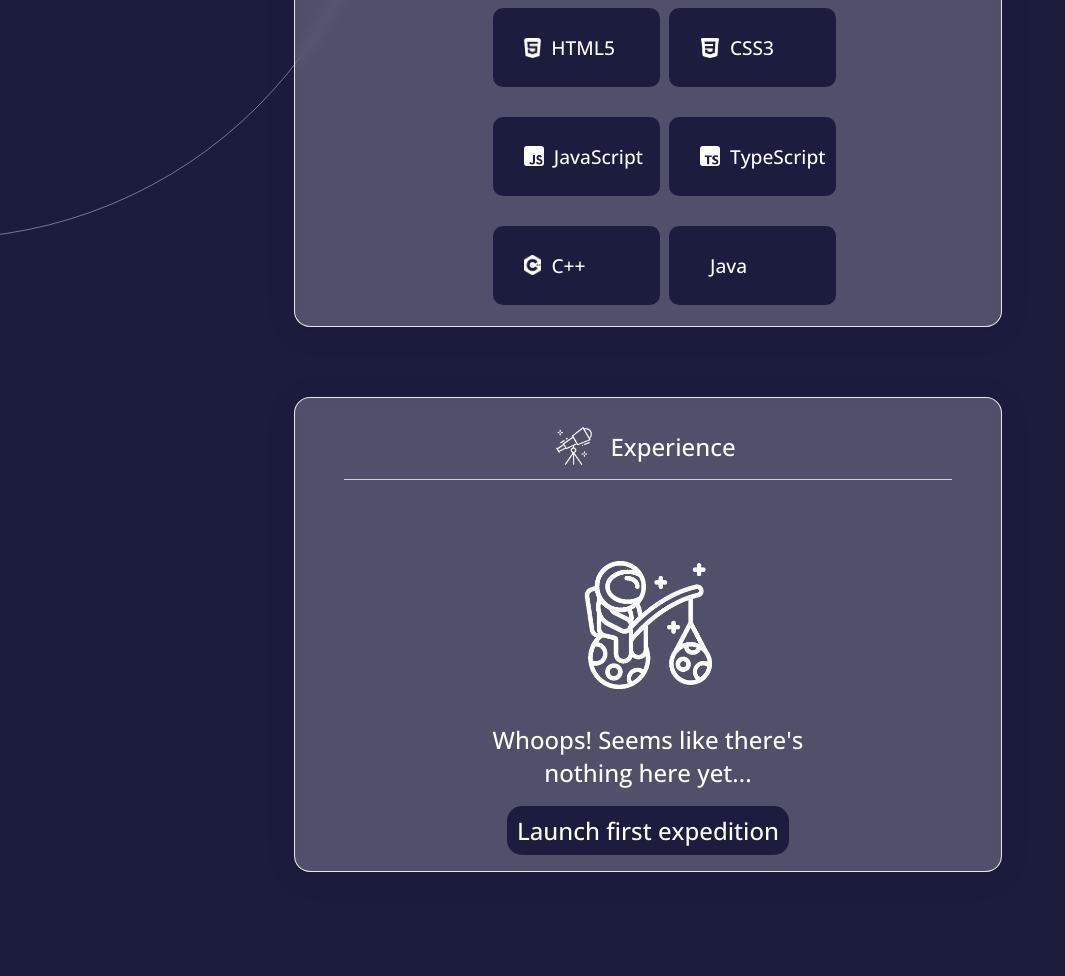
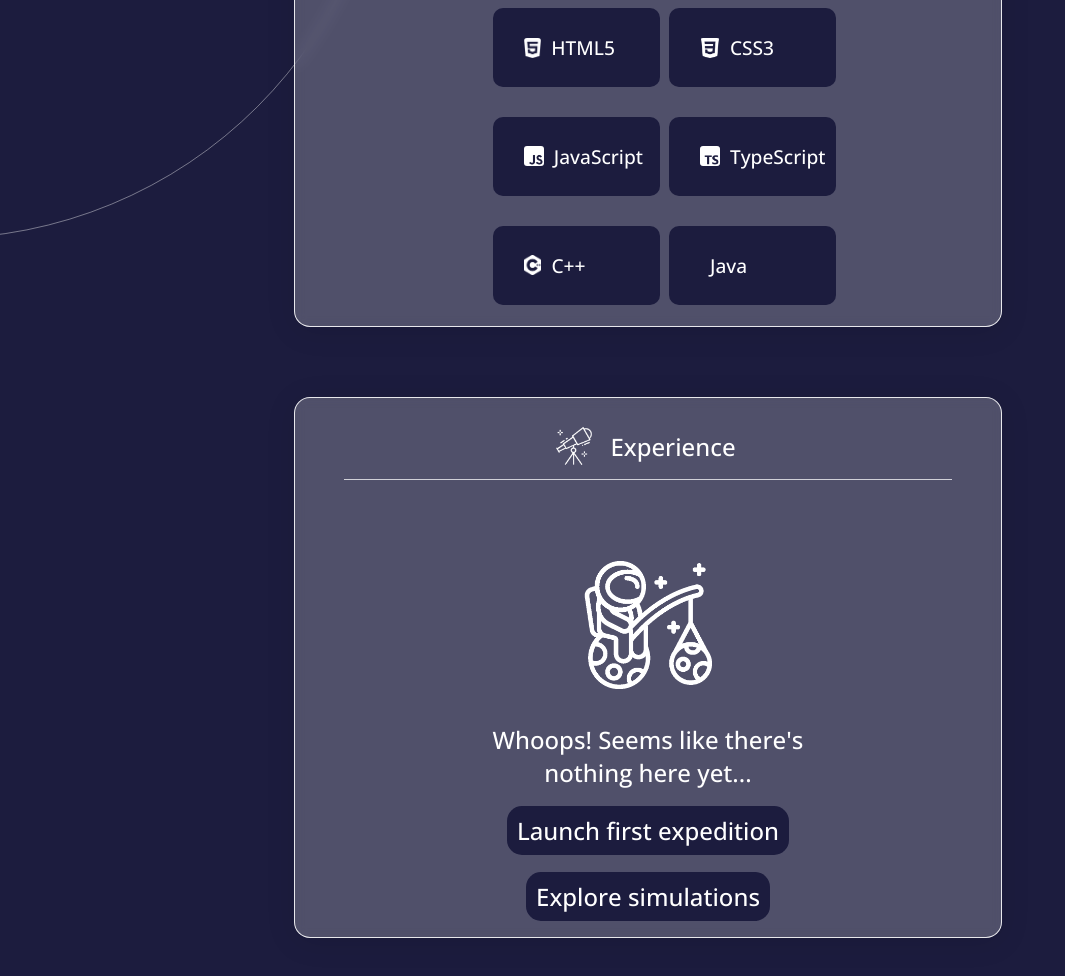
Before and after one commit to JorgeCarrascoF/JorgeCarrascoF.github.io, a plain HTML site: page index.html in a window 1280 px wide. Shown: the part 2263-3239 px from the top of the page, without its empty margins (0-1065 px from the left). Before the commit the page ends 3189 px from the top, so only its background shows below. Drawn offline with nearby package versions, Linux system fonts and the light colour scheme.

Commit message:
Update index.html

```diff
--- a/index.html
+++ b/index.html
@@ -357,6 +357,7 @@
                             <img src="img/waiting astro.png" id="astro" alt="">
                             <p class="h1">Whoops! Seems like there's nothing here yet...</p>
                             <a href="mailto:jorgecarfacpsico@gmail.com">Launch first expedition</a>
+                            <a href="https://github.com/JorgeCarrascoF?tab=repositories" target="_blank">Explore simulations</a>
                         </div>
                     </div>
                 </div>
```
